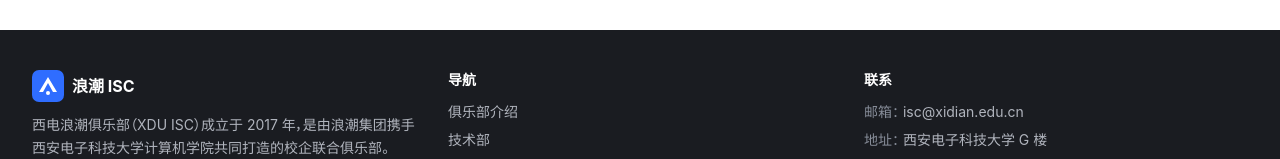
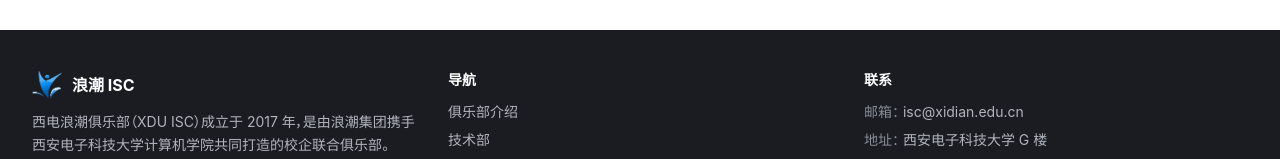
Before and after one commit to ISC-XDU/Website, an Astro site: page / in a window 1280 px wide. Shown: the part 5417-5576 px from the top of the page. Built offline with nearby package versions, Linux system fonts and the light colour scheme; Astro itself is replaced by a stand-in of ours.

Commit message:
chore: 标签页和底部栏图标换成浪潮社团 LOGO
- 移除旧 favicon.svg（蓝底白'浪'字）
- BaseLayout 标签页图标指向 /img/inspur/inspur_logo.png
- SiteFooter 底部栏图标指向 /img/inspur/inspur_logo.png
- 选用图标为浪潮俱乐部徽标，非浪潮集团 LOGO / 西电校徽

```diff
--- a/src/components/layout/SiteFooter.astro
+++ b/src/components/layout/SiteFooter.astro
@@ -9,7 +9,8 @@
     <div class="grid grid-cols-1 md:grid-cols-3 gap-8">
       <div>
         <div class="flex items-center gap-2 mb-3">
-          <img src="/favicon.svg" width="32" height="32" alt="" />
+          {/* 社团图标（"飞人"，区别于浪潮集团 LOGO） */}
+          <img src="/img/inspur/inspur_logo.png" width="32" height="32" alt="" />
           <span class="font-display font-bold text-white">{siteData.shortName}</span>
         </div>
         <p class="text-sm text-ink-300 leading-relaxed">
--- a/src/layouts/BaseLayout.astro
+++ b/src/layouts/BaseLayout.astro
@@ -45,7 +45,8 @@
     {noindex && <meta name="robots" content="noindex,nofollow" />}
 
     <link rel="canonical" href={canonicalURL} />
-    <link rel="icon" type="image/svg+xml" href="/favicon.svg" />
+    {/* 标签页图标：浪潮俱乐部"飞人"社团图标（区别于浪潮集团 LOGO） */}
+    <link rel="icon" type="image/png" href="/img/inspur/inspur_logo.png" />
 
     {/* 深色模式初始化（必须在 body 渲染前执行，避免主题闪烁） */}
     <script is:inline>
```
Also changed, not shown: public/favicon.svg (deleted).
